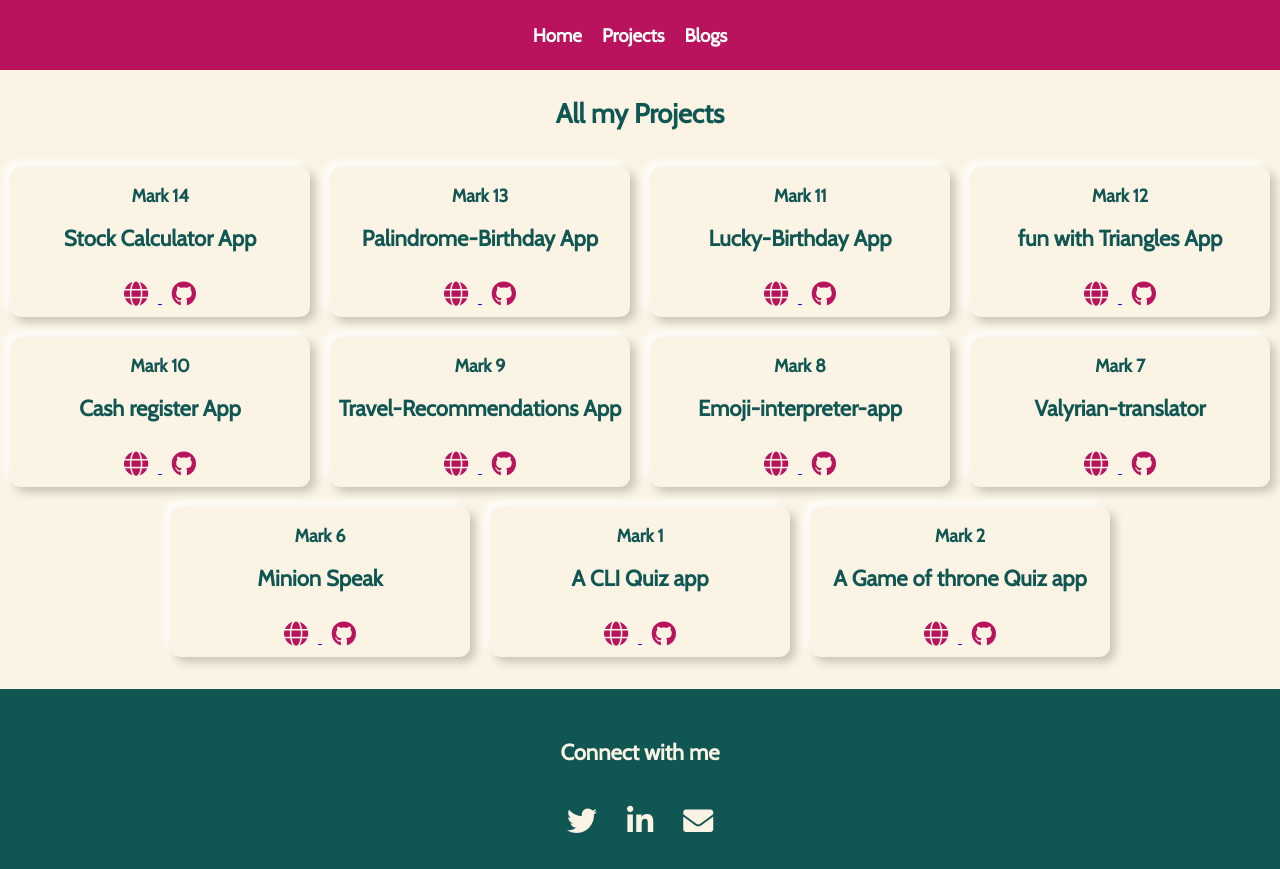
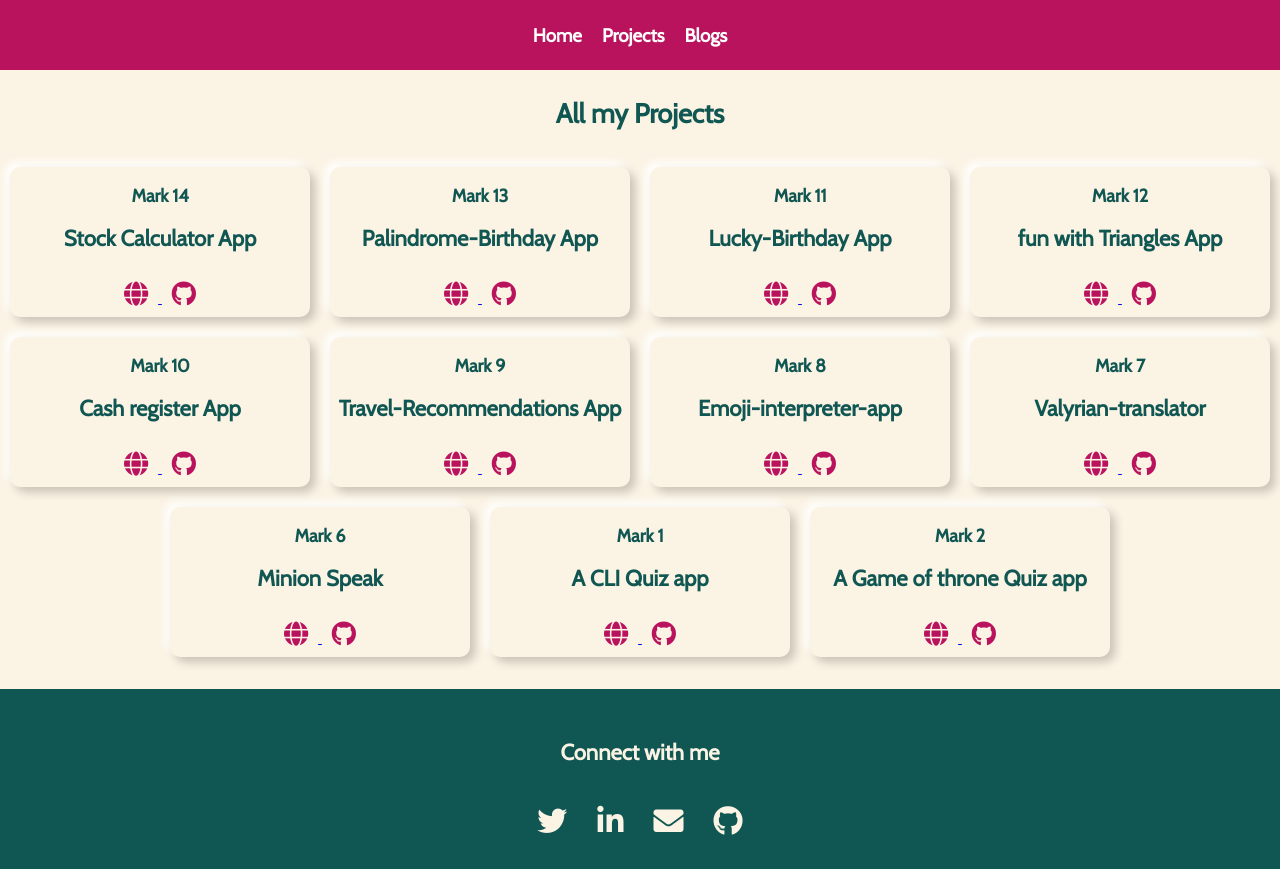
Before and after one commit to devAmlan/amlan-neogcamp-portfolio, a plain HTML site: page project.html in a window 1280 px wide. Drawn offline with nearby package versions, Linux system fonts and the light colour scheme.

Commit message:
small change

```diff
--- a/project.html
+++ b/project.html
@@ -135,9 +135,10 @@
     <div class="footer">
         <h3>Connect with me</h3>
         <div class="contacticons">
-         <a href=""><i class="fab fa-twitter"></i></a>
-         <a href=""><i class="fab fa-linkedin-in"></i></a>
-         <a href=""><i class="fas fa-envelope"></i></a>
+            <a href="https://twitter.com/AmlanjyotiSaho5" target="_blank"><i class="fab fa-twitter"></i></a>
+            <a href="https://www.linkedin.com/in/amlan-jyoti-sahoo-907a83181" target="_blank"><i class="fab fa-linkedin-in"></i></a>
+            <a href="mailto:devcyphexo@gmail.com" target="_blank"><i class="fas fa-envelope"></i></a>
+            <a href="https://github.com/devAmlan" target="_blank"><i class="fab fa-github"></i></a>
         </div>
     </div>
 </body>
```
